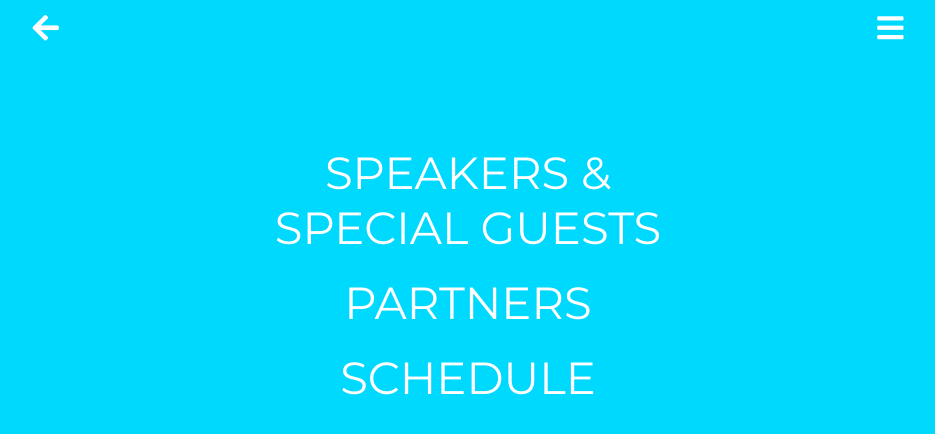
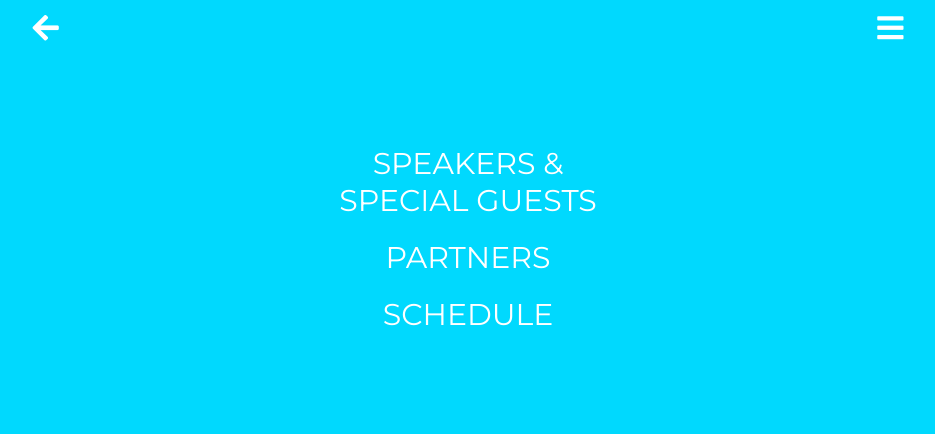
Before and after one commit to Philrichardson85/MMM_repo, a plain HTML site: page www/m3options.html in a window 1280 px wide. Shown: the whole page, without its empty margins (172-1107 px from the left). Drawn offline with Linux system fonts and the light colour scheme.

Commit message:
mo changes
festival men font size

```diff
--- a/www/m3options.html
+++ b/www/m3options.html
@@ -18,9 +18,9 @@
       <div class="myRight" onclick="window.location.href='./menu.html'"><i class="fas fa-bars " style="color:white;"></i></div>
     </div>
 <ul>
-  <a href="./speakers.html"><li id="m3options">SPEAKERS &<br/> SPECIAL GUESTS</li></a>
-  <a href="./partners.html"><li>PARTNERS</li></a>
-  <a href="./schedule.html"><li>SCHEDULE</li></a>
+  <a href="./speakers.html"><li id="m3options" style=" font-size:30px;">SPEAKERS &<br/> SPECIAL GUESTS</li></a>
+  <a href="./partners.html"><li style=" font-size:30px;">PARTNERS</li></a>
+  <a href="./schedule.html"><li style=" font-size:30px;">SCHEDULE</li></a>
 </ul>
   </div>
 </body>
```
